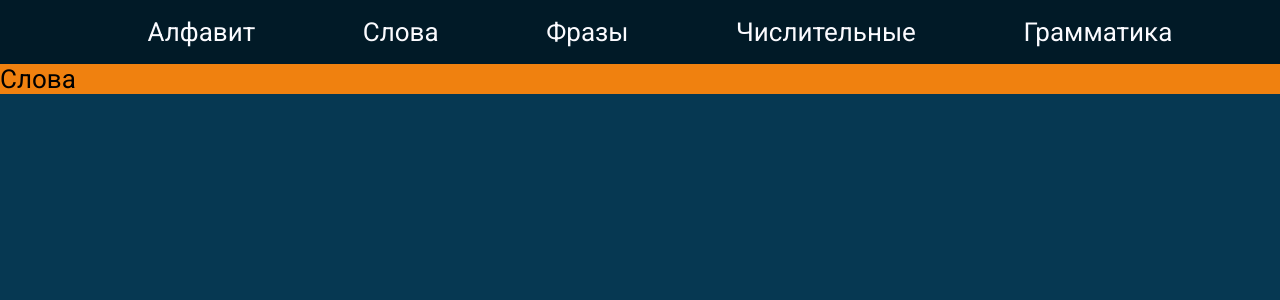
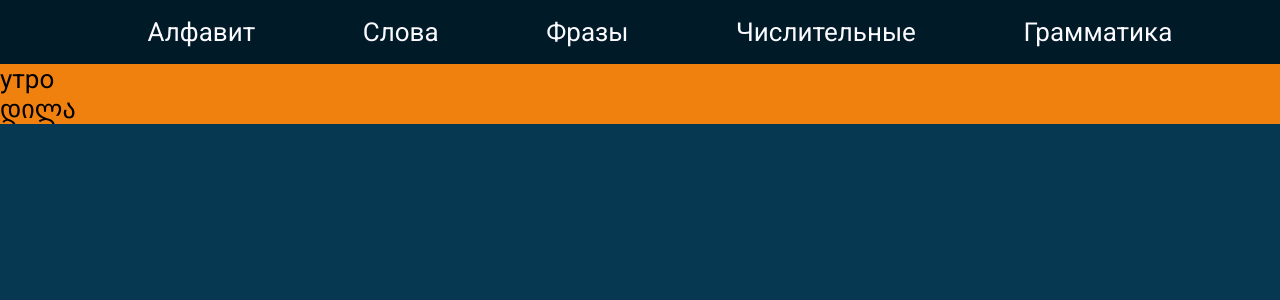
Before and after one commit to SergeyBibikov/ge-ru-dev, a React (Create React App) app: page / in a window 1280 px wide. Both pictures are taken after a click on the item "Слова". Shown: the top 300 px of the page. Built offline with nearby package versions, Linux system fonts and the light colour scheme.

Commit message:
Подготовка к добавлению слов

```diff
--- a/src/Alphabet.css
+++ b/src/Alphabet.css
@@ -12,12 +12,12 @@
     color: #FBFBFF;
 }
 
-.ge{
+tbody .ge{
     color: #FFCB77 ;
 }
-.letterName{
+tbody .letterName{
     color: #84C7D0 ;
 }
-.ru{
+tbody .ru{
     color: #B6D094 ;
 }
--- a/src/App.tsx
+++ b/src/App.tsx
@@ -15,7 +15,7 @@ export function App() {
 
   return (
     <div className="App">
-      <Header {...state} visHandler={setVisibility}/>
+      <Header currentState={state} defaults={defaultState} visHandler={setVisibility}/>
       <Main {...state}/>
     </div>
   );
--- a/src/Header.tsx
+++ b/src/Header.tsx
@@ -2,14 +2,12 @@ import React from 'react';
 
 export function Header(props: any) {
     const toggleVisibility = (t: string) => {
-        console.log("Init state", props);
-        let newState = Object.assign({},props);
-        if (props[t] === "dontShow") {
+        let newState = {...props.defaults};
+        if (props.currentState[t] === "dontShow") {
             newState[t] = "";
         } else {
             newState[t] = "dontShow";
         }
-        console.log("New state",newState);
         props.visHandler(newState);
     }
     return (
--- /dev/null
+++ b/src/Words/Word.tsx
@@ -0,0 +1,10 @@
+import React from 'react';
+
+export function Word(props: any) {
+    return (
+        <div className="word">
+            <div className='left'>{props.left}</div>
+            <div className='right'>{props.right}</div>
+        </div>
+    )
+}
--- a/src/Words/Words.css
+++ b/src/Words/Words.css
@@ -1,3 +1,4 @@
 #words {
+    display: grid;
     background-color: #f0810f;
 }
--- a/src/Words/Words.tsx
+++ b/src/Words/Words.tsx
@@ -1,11 +1,11 @@
 import React from 'react';
-import './Words.css'
-
+import './Words.css';
+import {Word} from './Word';
 export function Words(props: any) {
     return(
         <div className={`section-wrapper ${props.isShown}`}>
             <div id="words" className={`section-content ${props.isShown}`}>
-                Слова
+                <Word {...{left: "утро", right:"დილა"}}/>
             </div>
         </div>
     )
```
